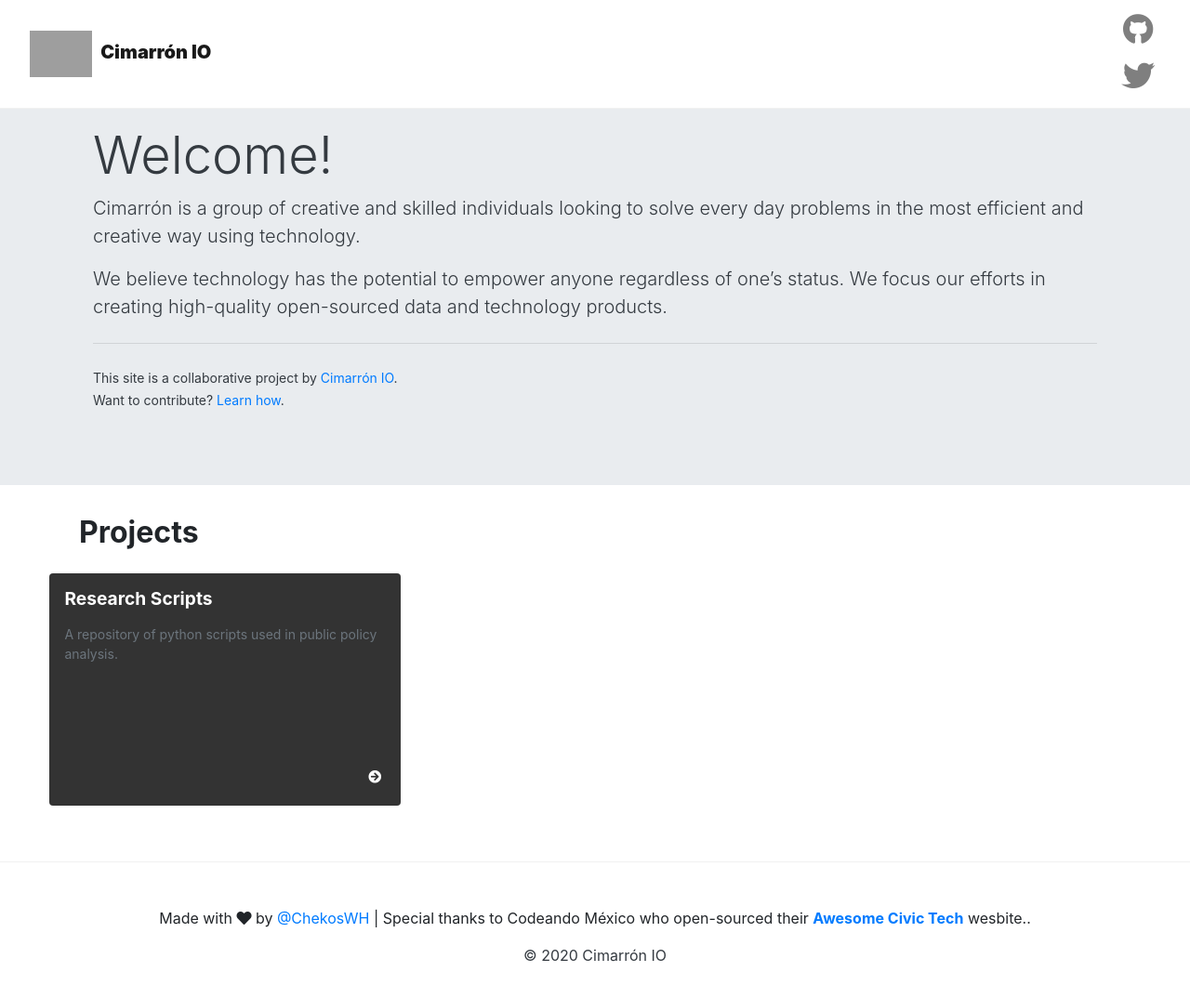
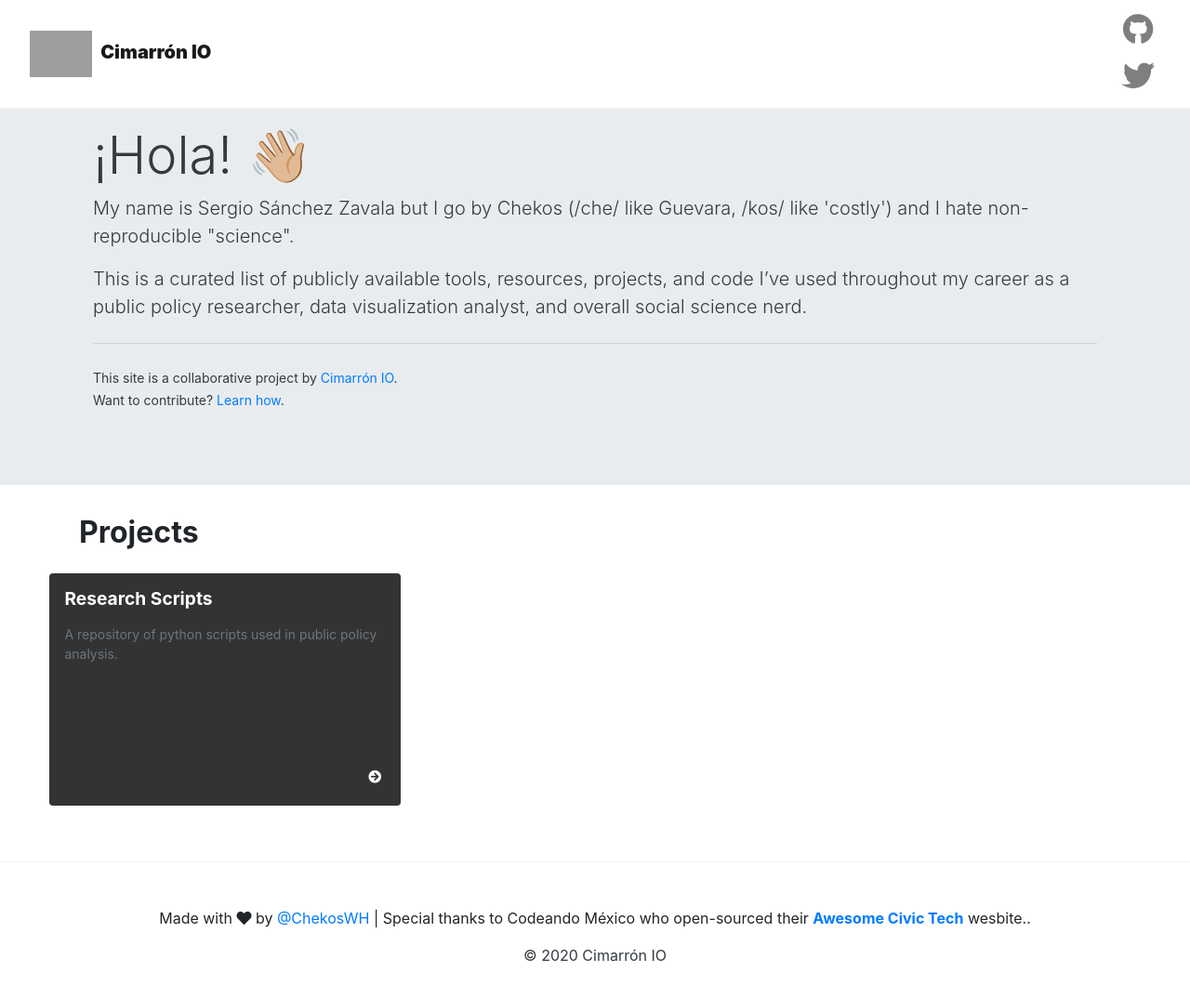
Before and after one commit to cimarron-io/cimarronio-datasettes, a Jekyll site: the page built from index.html, in a window 1280 px wide and 1088 px high. Shown: the top 1074 px of the window at 93% size. Built offline with Jekyll 4.4.1, drawn with Linux system fonts in a browser that asks for light colours; nearby versions of some CDN libraries; library files that are not in the unit come from our copies; the list of posts is cut into pages by our own code; grey boxes are pictures that could not be loaded.

Commit message:
update description

```diff
--- a/index.html
+++ b/index.html
@@ -8,9 +8,9 @@ permalink: /
 <div class="jumbotron jumbotron-fluid text-dark">
   <div class="container">
     <div class="container">
-      <h1 class="display-4">Welcome!</h1>
-      <p class="lead">Cimarrón is a group of creative and skilled individuals looking to solve every day problems in the most efficient and creative way using technology.</p>
-      <p class="lead">We believe technology has the potential to empower anyone regardless of one’s status. We focus our efforts in creating high-quality open-sourced data and technology products.</p>
+      <h1 class="display-4">¡Hola! 👋🏼</h1>
+      <p class="lead">My name is Sergio Sánchez Zavala but I go by Chekos (/che/ like Guevara, /kos/ like 'costly') and I hate non-reproducible "science".</p>
+      <p class="lead">This is a curated list of publicly available tools, resources, projects, and code I’ve used throughout my career as a public policy researcher, data visualization analyst, and overall social science nerd.</p>
       <hr class="my-4">
       <p><small>This site is a collaborative project by <a href="https://www.cimarron.io">Cimarrón IO</a>. <br>Want to contribute? <a href="https://github.com/cimarron-io/cimarron-io.github.io">Learn how</a>.</small></p>
     </div>
```
